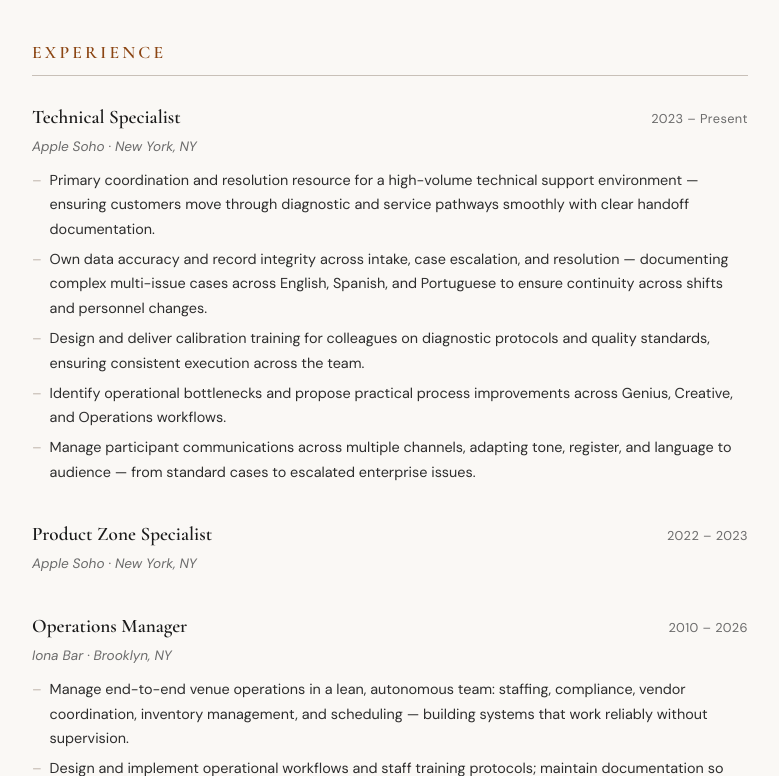
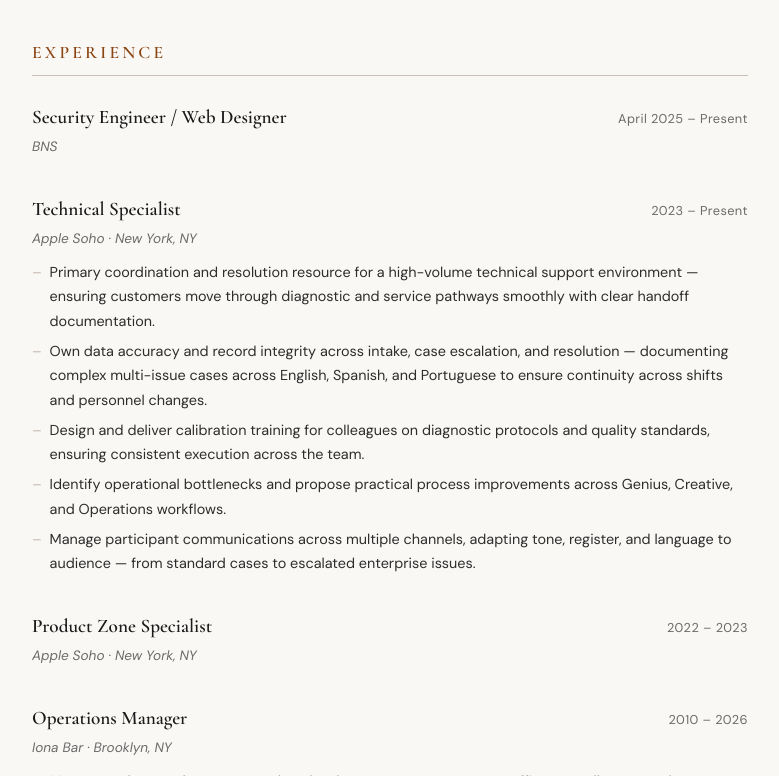
Before and after one commit to j0hnnymcd3v1l/miguelcoias.com, a plain HTML site: page cv.html in a window 1280 px wide. Shown: the part 573-1349 px from the top of the page, without its empty margins (250-1029 px from the left). Drawn offline with nearby package versions, Linux system fonts and the light colour scheme.

Commit message:
CV: add BNS (Security Engineer / Web Designer, April 2025 - present)
Co-Authored-By: Claude Sonnet 5.5 <noreply@anthropic.com>
Claude-Session: https://claude.ai/code/session_01X4bEN6Wz9qXEpxfkXniFub

```diff
--- a/cv.html
+++ b/cv.html
@@ -333,6 +333,14 @@
 
       <div class="entry">
         <div class="entry-header">
+          <h3>Security Engineer / Web Designer</h3>
+          <span class="dates">April 2025 – Present</span>
+        </div>
+        <div class="org">BNS</div>
+      </div>
+
+      <div class="entry">
+        <div class="entry-header">
           <h3>Technical Specialist</h3>
           <span class="dates">2023 – Present</span>
         </div>
```
